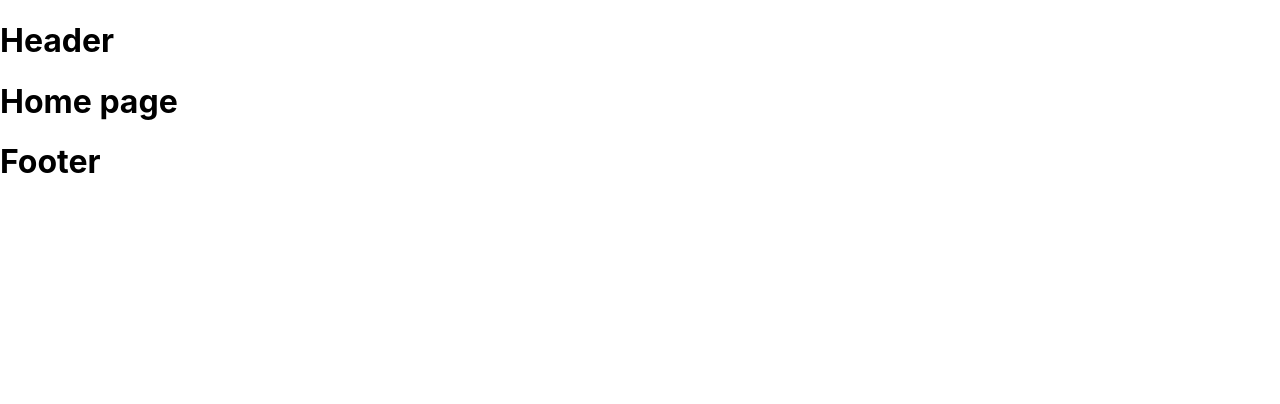
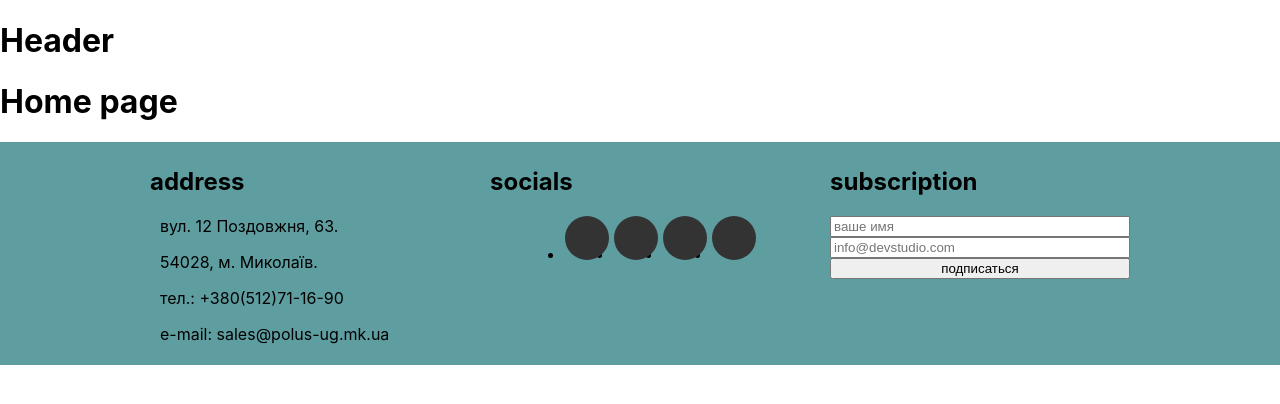
Before and after one commit to TkachAn/Polus-Yug-company, a React (Create React App) app in the folder polus/: page / in a window 1280 px wide. Shown: the top 404 px of the page. Built offline with nearby package versions, Linux system fonts and the light colour scheme.

Commit message:
footer sections

```diff
--- a/polus/src/components/footer/footer.jsx
+++ b/polus/src/components/footer/footer.jsx
@@ -1,7 +1,82 @@
 import s from "./footer.module.css";
 
-export const Footer = ()=>{
-	return(
-		<h1 className={s.h1}>Footer</h1>
-	)
-	};
+export const Footer = () => {
+  return (
+    <footer className={s.wrapper}>
+      <div className="container">
+        {/* <h1 className={s.h1}>Footer</h1> */}
+        <div className={s.flex}>
+          <section className={s.address}>
+            <h2>address</h2>
+            <div className={s.content}>
+              <p className={s.text}>вул. 12 Поздовжня, 63.</p>
+              <p className={s.text}>54028, м. Миколаїв.</p>
+              <p className={s.text}>тел.: +380(512)71-16-90</p>
+              <p className={s.text}>e-mail: sales@polus-ug.mk.ua</p>
+            </div>
+          </section>
+          <section className={s.socials}>
+            <h2>socials</h2>
+            <div className={s.content}>
+              <ul className={s.flexSocial}>
+                <li>
+                  <a href="https://about.instagram.com/">
+                    <svg className={s.instagram}>
+										<use href="./images/icon/m-defs.svg#s-instagram"></use>
+                    </svg>
+                  </a>
+                </li>
+
+                <li>
+                  <a href="https://twitter.com/">
+                    <svg className={s.twitter}>
+                      <use href="./images/icon/defs.svg#s-twitter"></use>
+                    </svg>
+                  </a>
+                </li>
+
+                <li>
+                  <a href="https://www.facebook.com/">
+                    <svg className={s.facebook}>
+                      <use href="./images/icon/defs.svg#s-facebook"></use>
+                    </svg>
+                  </a>
+                </li>
+
+                <li>
+                  <a href="https://www.linkedin.com/">
+                    <svg className={s.linkedin}>
+                      <use href="./images/icon/defs.svg#s-linkedin"></use>
+                    </svg>
+                  </a>
+                </li>
+              </ul>
+            </div>
+          </section>
+          <section className={s.subscription}>
+            <h2>subscription</h2>
+            <form className={s.content}>
+						<div className={s.flexSub}>
+
+              <input
+                className="name"
+                type="text"
+                name="name"
+                placeholder="ваше имя"
+              />
+              <input
+                className="email"
+                type="email"
+                name="email"
+                placeholder="info@devstudio.com"
+              />
+              <button>подписаться</button>
+						</div>
+              <p></p>
+            </form>
+          </section>
+        </div>
+      </div>
+    </footer>
+  );
+};
--- a/polus/src/components/footer/footer.module.css
+++ b/polus/src/components/footer/footer.module.css
@@ -0,0 +1,67 @@
+.wrapper{
+	background-color: cadetblue;
+}
+
+.flex{
+	display: flex;
+	flex-wrap: wrap;
+	justify-content: center;
+	gap: 10px;
+}
+
+.address,
+.socials,
+.subscription{
+	width: 100%;
+	min-width: 280px;
+	max-width: 300px;
+	padding: 5px 15px;
+}
+.address{
+
+}
+.text{
+	padding-left: 10px;
+}
+.content{
+	text-align: left;
+}
+.twitter,
+.linkedin,
+.facebook,
+.instagram{
+	position: relative;
+	display: inline-block;
+	width: 44px;
+  height: 44px;
+  border-radius: 50%;
+  background-color: #333;
+	fill: white;
+	transition: background-color 500ms cubic-bezier(0.075, 0.82, 0.165, 1);
+}
+.twitter use,
+.linkedin use,
+.facebook use,
+.instagram use{
+min-width: 44px;
+min-height: 44px;
+
+}
+.twitter:hover,
+.linkedin:hover,
+.facebook:hover,
+.instagram:hover{
+	background-color: antiquewhite;
+	fill: aqua;
+}
+.flexSocial{
+	display: flex;
+	flex-wrap: wrap;
+	justify-content: center;
+	gap: 5px;
+}
+.flexSub{
+	display: flex;
+	flex-direction: column;
+	justify-content: center;
+}
```
Also changed, not shown: polus/public/.images/icon/defs.svg (added), polus/public/.images/icon/m-defs.svg (added).
